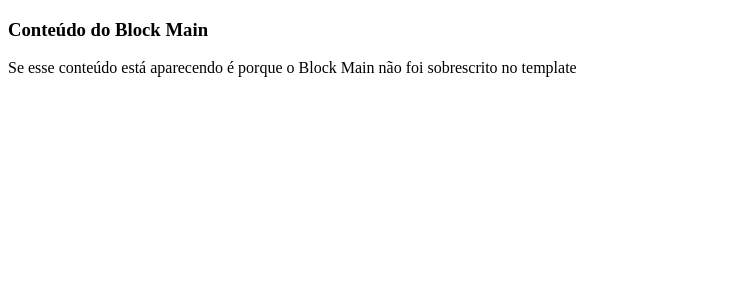
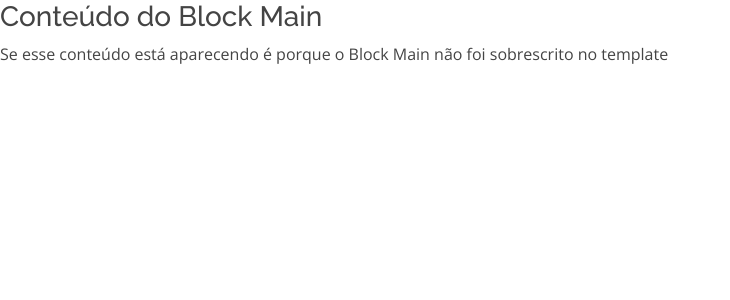
Before and after one commit to tfreitasdevv/sanctus_teste, a Django app: page /base/ in a window 1280 px wide. Shown: the top 300 px of the page, without its empty margins (0-730 px from the left). Run offline with Django 5.2, Linux system fonts and the light colour scheme; some libraries are stand-ins or nearby versions.

Commit message:
Somente integração no head da página base

```diff
--- a/apps/gerenciamento/templates/gerenciamento/base.html
+++ b/apps/gerenciamento/templates/gerenciamento/base.html
@@ -2,12 +2,36 @@
 
 <!DOCTYPE html>
 <html lang="pt-br">
-<head>
-    <meta charset="UTF-8">
-    <meta name="viewport" content="width=device-width, initial-scale=1.0">
-    <title>Página Inicial</title>
-    <!-- <link rel="stylesheet" href="{% static 'css/estilo.css' %}"> -->
-</head>
+    <head>
+        <meta charset="utf-8">
+        <meta content="width=device-width, initial-scale=1.0" name="viewport">
+
+        <title>{% block title %}Base{% endblock title %}</title>
+        <meta content="" name="description">
+        <meta content="" name="keywords">
+
+        <!-- Favicons -->
+        <link href="{% static 'img/favicon.png' %}">
+        <link href="{% static 'img/apple-touch-icon.png' %}" rel="apple-touch-icon">
+
+        <!-- Google Fonts -->
+        <link
+          href="https://fonts.googleapis.com/css?family=Open+Sans:300,300i,400,400i,600,600i,700,700i|Raleway:300,300i,400,400i,500,500i,600,600i,700,700i|Poppins:300,300i,400,400i,500,500i,600,600i,700,700i"
+          rel="stylesheet">
+
+        <!-- Vendor CSS Files -->
+        <link href="{% static 'vendor/aos/aos.css' %}" rel="stylesheet">
+        <link href="{% static 'vendor/bootstrap/css/bootstrap.min.css' %}" rel="stylesheet">
+        <link href="{% static 'vendor/bootstrap-icons/bootstrap-icons.css' %}" rel="stylesheet">
+        <link href="{% static 'vendor/boxicons/css/boxicons.min.css' %}" rel="stylesheet">
+        <link href="{% static 'vendor/glightbox/css/glightbox.min.css' %}" rel="stylesheet">
+        <link href="{% static 'vendor/remixicon/remixicon.css' %}" rel="stylesheet">
+        <link href="{% static 'vendor/swiper/swiper-bundle.min.css' %}" rel="stylesheet">
+
+        <!-- Template Main CSS File -->
+        <link href="{% static 'css/style.css' %}" rel="stylesheet">
+
+      </head>
 <body>
     {% block main %}
         <h3>Conteúdo do Block Main</h3>
--- a/apps/gerenciamento/templates/gerenciamento/index.html
+++ b/apps/gerenciamento/templates/gerenciamento/index.html
@@ -1,5 +1,9 @@
 {% extends 'gerenciamento/base.html' %}
 
+
+
+    {% block title %}Sanctus{% endblock title %}
+
     {% block main %}
-        <h3>Bem vindo à página inicial index.html</h3>
+        Bem vindo à página inicial.
     {% endblock main %}
```
